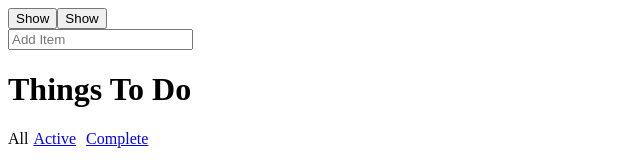
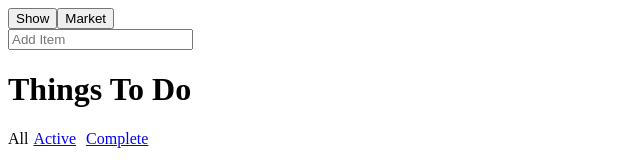
Before and after one commit to Jcummings81/React2DevpointReview, a React (Create React App) app: page / in a window 1280 px wide. Shown: the top 160 px of the page, without its empty margins (0-640 px from the left). Built offline with nearby package versions, Linux system fonts and the light colour scheme.

Commit message:
completed Market component

```diff
--- a/src/App.js
+++ b/src/App.js
@@ -68,7 +68,7 @@ return (
       </button>
       { showMarket && <Market /> }
       <button onClick={this.toggleShowMarket}>
-      { showMarket ? 'Hide' : 'Show'}
+      { showMarket ? 'Hide' : 'Market'}
       </button>
       <Form addTodo={this.addItem} />
       <List
--- a/src/Market.js
+++ b/src/Market.js
@@ -3,6 +3,11 @@ import React from 'react'
 class Market extends React.Component {
     state = { coins: [], loading: true }
 
+    componentDidMount() {
+        fetch('https://api.coinmarketcap.com/v2/listings/')
+            .then( res => res.json() )
+            .then( res => this.setState({ coins: res.data, loading: false }) )
+    }
     render() {
         const {coins, loading } = this.state
 
```
